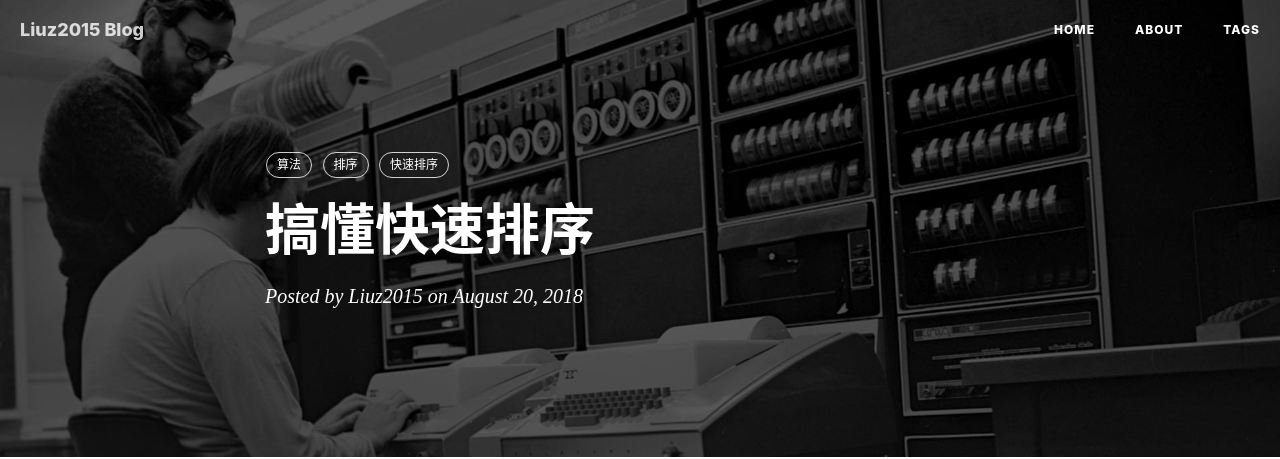
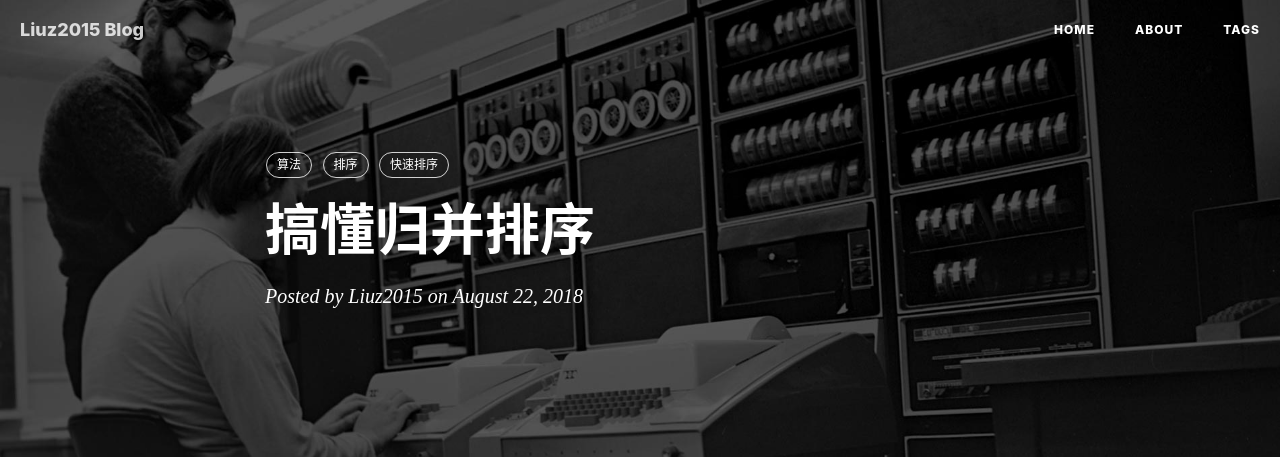
Before and after one commit to liuz2015/liuz2015.github.io, a Jekyll site: the page built from _posts/2018-08-22-algorithm-merge-sort.markdown, in a window 1280 px wide and 900 px high. Shown: the top 459 px of the window. Built offline with Jekyll 4.4.1, drawn with Linux system fonts in a browser that asks for light colours; nearby versions of some CDN libraries; comment, search, counter and statistics services are not loaded.

Commit message:
修正 归并排序 错误

```diff
--- a/_posts/2018-08-22-algorithm-merge-sort.markdown
+++ b/_posts/2018-08-22-algorithm-merge-sort.markdown
@@ -1,8 +1,8 @@
 ---
 layout:     post
-title:      "搞懂快速排序"
+title:      "搞懂归并排序"
 subtitle:   ""
-date:       2018-08-20
+date:       2018-08-22
 author:     "Liuz2015"
 header-img: "img/post-bg-unix-linux.jpg"
 tags:
```
